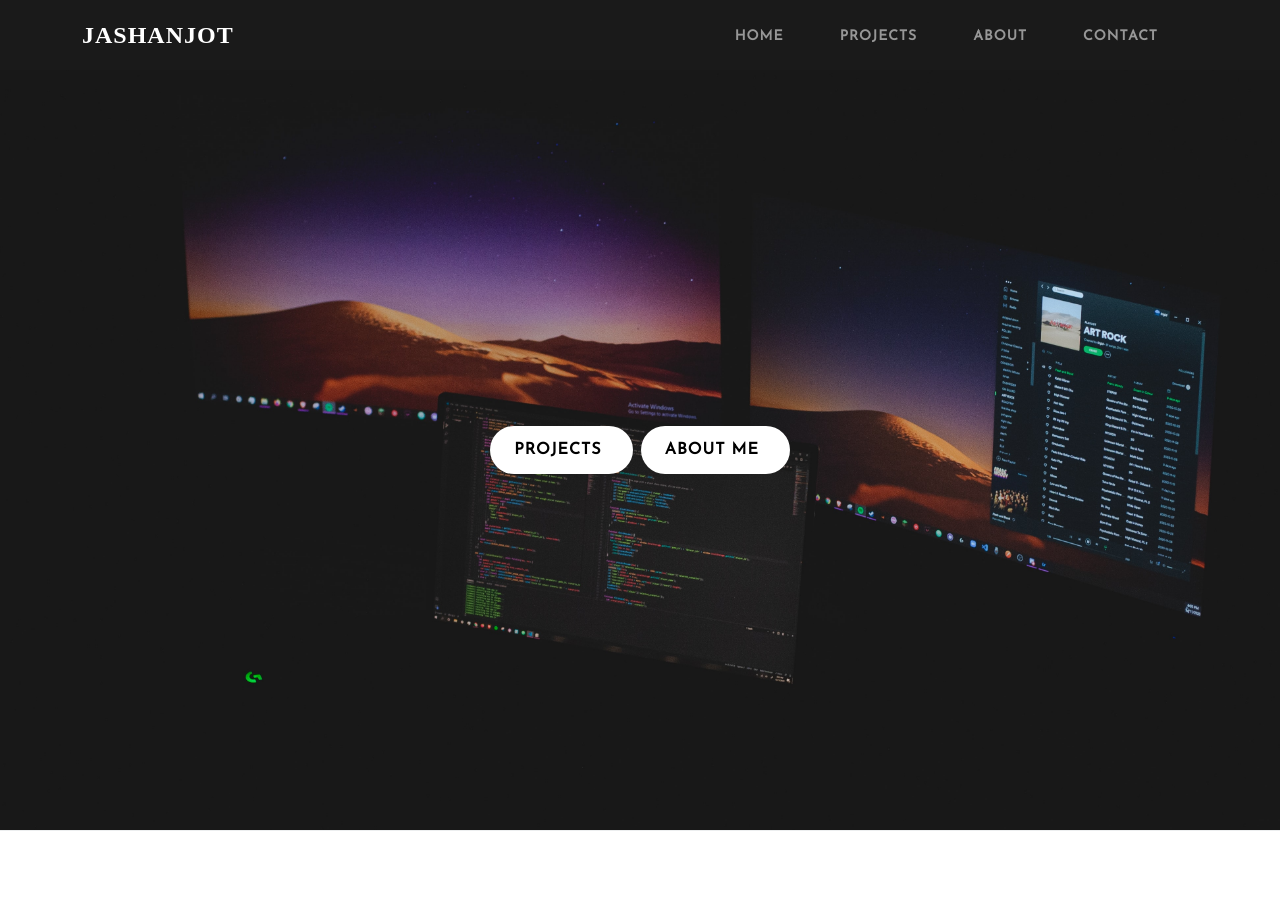
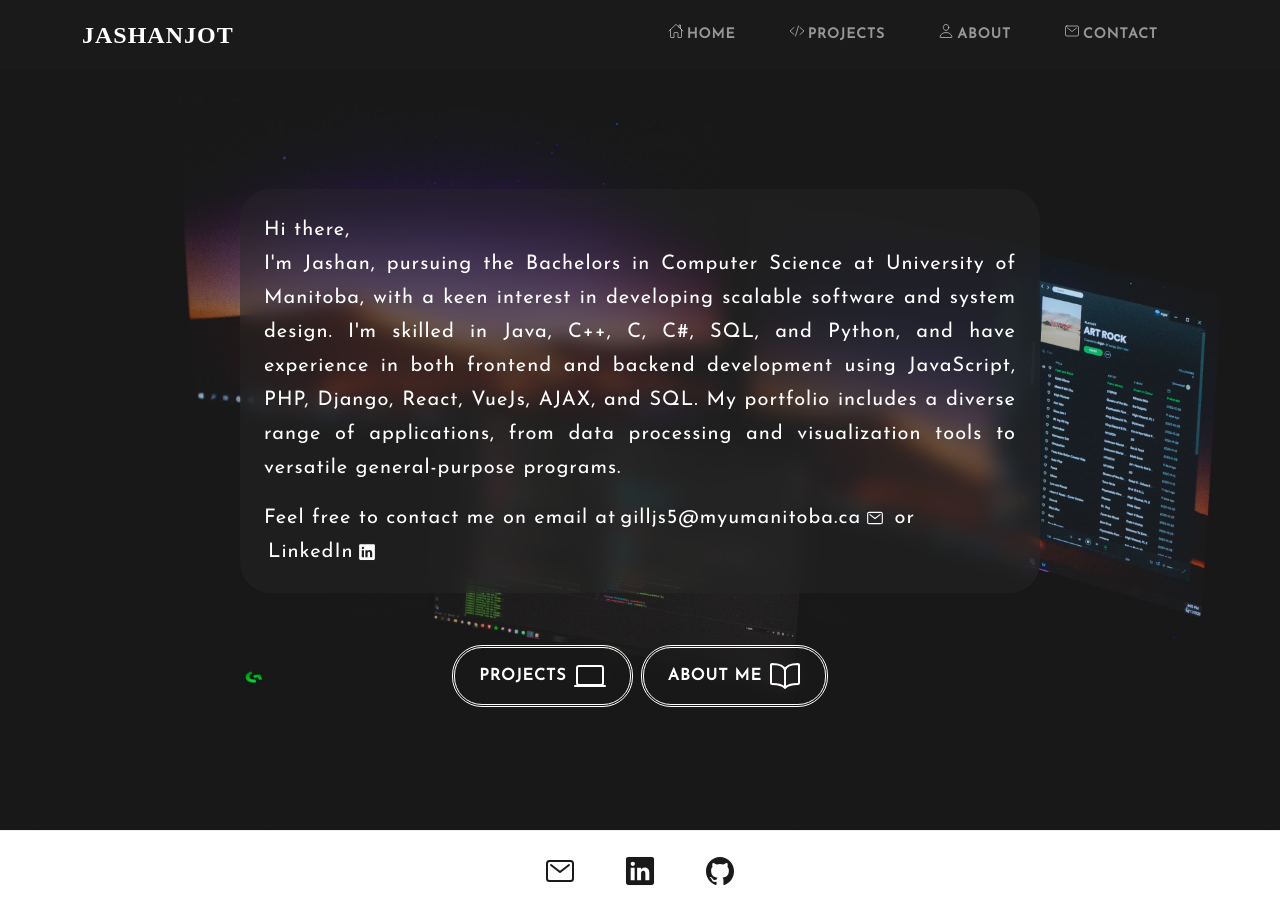
Before and after one commit to Jashann/jashann.github.io, a React (Create React App) app: page / in a window 1280 px wide. Before the commit the page ends 879 px from the top, so only its background shows below. Built offline with nearby package versions, Linux system fonts and the light colour scheme; a web font is replaced by a local one.

Commit message:
v9 - add main content, changed - about, work.

```diff
--- a/src/assets/css/index.scss
+++ b/src/assets/css/index.scss
@@ -24,6 +24,13 @@
 #toggle-theme > ion-icon {
   font-size: 30px;
   margin-top: 6px
+}
+
+.main-button {
+    color: #fff;
+    background-color: #1f1f1f38;
+    border: 3px double white;
+    backdrop-filter: blur(10px);
 }
 
 
@@ -56,10 +63,26 @@ body {
     height: 95vh;
     width: 100%;
     text-align: center;
-    padding: 0 100px;
+    padding: 0 30px;
     display: flex;
     justify-content: center;
     align-items: center;
+
+    .main-content {
+      max-width: 800px;
+      text-align: center;
+      display: flex;
+      flex-direction: column;
+      justify-content: center;
+      align-items: center;
+    }
+
+    .main-content-text {
+      background: #28282878;
+      color: #fff;
+      border-radius: 30px;
+      backdrop-filter: blur(10px);
+    }
 
     .btn-outline-primary {
         color: #ffffff;
--- a/src/assets/helpers/FunFacts.data.js
+++ b/src/assets/helpers/FunFacts.data.js
@@ -1,6 +1,5 @@
 export const facts = [
-    "I love traveling and have traveled to 5 countries so far (Canada, USA, India, Mexico, and Singapore), check out my travel page (IN PROGRESS) to see some of the best parts of the world.",
-    "I am a big celebrity, just kidding! But if you google my name ('Jashanjot Gill') you will find me easily.",
-    "Was this website made in 1990, it looks black and white only? Yeah, I went in past and created this design so visitors focus on content rather than colors or graphics.",
-    "Where was the design copied from? Well it's result of my efforts to make you read. I love it that you are reading about me :) ",
-]
+  'Buckle up, because you’re about to embark on a journey with me, Jashanjot Gill! I’m a seasonal traveler who’s left footprints in five countries so far - Canada, USA, India, Mexico, and Singapore. Want a sneak peek into my adventures? My travel page (still under construction) is your ticket to some of the world’s most breathtaking sights!',
+  'You’ve probably noticed my website’s retro black and white design. Did I time travel back to the 1990s to create it? Not quite! I chose this minimalist design to keep your focus on the content rather than the colors or graphics.',
+  'And no, I didn’t copy this design from anywhere. It’s all my own creation, designed to keep you reading. And guess what? It worked! You’re here, learning all about me. Thanks for sticking around!',
+];
--- a/src/assets/helpers/WORK.data.js
+++ b/src/assets/helpers/WORK.data.js
@@ -1,33 +1,37 @@
 export const WORK_EXPERIENCE = [
   {
-        title:  "Full Stack Engineer Intern",
-        company: "Elmer Manufacturing",
-        duration: "May 2023 - Present",
-        location: "Winnipeg, MB, Canada",
-        description: ["Collaborated as a part of the Agile team to work on developing new and existing features," +
-                    " fixing bugs on, and optimizing a full stack cloud production project developed over 5 years.",
-                    "Technologies worked with Docker, AWS, Python, FastApi, VueJs, C#, XML, Redis, Jira, BitBucket (Git)",
-                    "Concepts Used: State Management (State Machines), Design pattern (MVVM)"
-        ]
+    title: 'Full Stack Engineer Intern',
+    company: 'Elmer Manufacturing',
+    duration: 'May 2023 - Dec 2023',
+    location: 'Winnipeg, MB, Canada',
+    description: [
+      'Optimized a full-stack production project developed over 5 years for running efficiently on a microcontroller.',
+      'Enhanced the overall efficiency of the system by implementing a batching process for multiple API calls as a single transaction, thereby reducing database access.',
+      'Conducted thorough profiling to identify and rectify slow processes, resulting in improved system performance.',
+      'Utilized dependency injection to ensure every method was unit-testable, leading to more modular and maintainable code.',
+      'Skills: Object-Relational Mapping (ORM) · Docker · AWS · Unit Testing · C# · SQL · Git · Databases · Agile Methodologies · Unix · REST APIs · Python (Programming Language) · State Management (State Machines) · Design pattern (MVVM)',
+    ],
   },
 
   {
-        title:  "Software Engineer Intern",
-        company: "Megalodon Lab",
-        duration: "May 2022 - Aug 2022",
-        location: "Winnipeg, MB, Canada",
-        description: ["Engineered Product Evaluation and Prediction software to reduce the cost of data analytics for small retail businesses, as part of a student-led, non-profit, open-source development team.",
-                      "Programmed a data refinement algorithm and utilized a featured data structure in Java to store, filter, optimize and survey a sample data set of 540000+ invoices.",
-                      "Designed a Swing GUI to display the data predictions derived from 10+ metric methods and a machine learning algorithm created to maximize accuracy."]
+    title: 'Software Engineer Intern',
+    company: 'Megalodon Lab',
+    duration: 'May 2022 - Aug 2022',
+    location: 'Winnipeg, MB, Canada',
+    description: [
+      'Engineered Product Evaluation and Prediction software to reduce the cost of data analytics for small retail businesses, as part of a student-led, non-profit, open-source development team.',
+      'Programmed a data refinement algorithm and utilized a featured data structure in Java to store, filter, optimize and survey a sample data set of 540000+ invoices.',
+      'Designed a Swing GUI to display the data predictions derived from 10+ metric methods and a machine learning algorithm created to maximize accuracy.',
+    ],
   },
 
   {
-        title:  "TA/Grader",
-        company: "University of Manitoba",
-        duration: "Sep 2022 - Dec 2022",
-        location: "Winnipeg, MB, Canada",
-        description: ["Evaluated students’ assignments, midterm exams, and final exams for COMP 2160 Programming Practices, which primarily deals with memory management, testing in C, and interacting with Unix."]
+    title: 'TA/Grader',
+    company: 'University of Manitoba',
+    duration: 'Sep 2022 - Dec 2022',
+    location: 'Winnipeg, MB, Canada',
+    description: [
+      'Evaluated students’ assignments, midterm exams, and final exams for COMP 2160 Programming Practices, which primarily deals with memory management, testing in C, and interacting with Unix.',
+    ],
   },
-
-
 ];
--- a/src/pages/about.page.jsx
+++ b/src/pages/about.page.jsx
@@ -6,40 +6,37 @@ import Work from '../components/work.component';
 
 export default function AboutPage() {
   return (
-    <div className='about'>
+    <div className="about">
       <div className="container my-5">
         <ProfileImage />
-
-            <div className='mt-5 text-justify'>
+        <div className="mt-5 text-justify">
           <p className="py-1">
-                    I am Jashanjot. I am an aspiring Software Engineering, currently living in Canada. I'm doing a  <u>Bachelor of Science [Honours - Computer Science]</u>  at the <u>University of Manitoba</u>.
+            I am currently enrolled in the Bachelor of Science program at the
+            University of Manitoba, specializing in Computer Science (Honours).
+            My primary focus is on building scalable software.
           </p>
 
           <p className="py-1">
-                    My primary focus and inspiration for my studies is <u>building scalable software</u>.
+            I am proficient in Java, C++, C, C#, SQL, and Python. I have
+            experience in both front and back-end development, utilizing
+            JavaScript, TypeScript, NodeJS, Django, React, VueJs, jQuery, AJAX,
+            and SQL. I am familiar with tools such as Docker, Git, AWS, and
+            JetBrains workspace.
           </p>
 
           <p className="py-1">
-                    I am proficient in: <u>Java, C++, C, C#, SQL, and Python</u>.
-                </p>
-
-                <p className="py-1">
-                    I am experienced in both <u>front and back-end development</u>, and worked with <u>JavaScript, TypeScript, NodeJS, Django, React, VueJs, jQuery, AJAX, and SQL</u>.
-                </p>
-
-                <p className="py-1">
-                    I have worked with tools: <u>Docker, Git, AWS, Jetbrains workspace</u>.
-                </p>
-
-                <p className="py-1">
-                    I regularly take a part in <u>competitive programming contests</u> to meet new like-minded people, practice and improve my knowledge of <u>Data Structures and Algorithms</u>.  I have created programs for data processing and visualizing data, as well as general-purpose apps.
+            I regularly participate in competitive programming contests to
+            network with like-minded individuals and enhance my knowledge of
+            Data Structures and Algorithms. My portfolio includes programs for
+            data processing and visualization as well as general-purpose
+            applications.
             <div className="py-2"></div>
           </p>
         </div>
 
-            <Work/>
+        <Work />
         <FunFacts />
       </div>
     </div>
-  )
+  );
 }
--- a/src/pages/index.page.jsx
+++ b/src/pages/index.page.jsx
@@ -6,12 +6,60 @@ import { URL_ROUTES } from '../assets/helpers/URL_ROUTES.routes'
 export default function IndexPage() {
   return (
     <>
-        <header className="main-header">
-            <div className="main-header-btns d-flex">
-                <Link to={URL_ROUTES.projects} className="m-1 btn btn-secondary">Projects <ion-icon size="large" name="laptop-outline"></ion-icon> </Link>
-                <Link to={URL_ROUTES.about} className="m-1 btn btn-secondary">About Me <ion-icon size="large" name="book-outline"></ion-icon> </Link>
-            </div>
-        </header>
+      <header className="main-header">
+        <div className="main-content">
+          <div className="main-content-text lead p-4 mb-5">
+            <p className="text-justify">
+              Hi there,
+              <br />
+              I'm Jashan, pursuing the Bachelors in Computer Science at
+              University of Manitoba, with a keen interest in developing
+              scalable software and system design. I'm skilled in Java, C++, C,
+              C#, SQL, and Python, and have experience in both frontend and
+              backend development using JavaScript, PHP, Django, React, VueJs,
+              AJAX, and SQL. My portfolio includes a diverse range of
+              applications, from data processing and visualization tools to
+              versatile general-purpose programs.
+            </p>
+            <p className="text-start mb-0">
+              Feel free to contact me on email at
+              <a
+                className="text-decoration-none ms-1 text-light in-flex-center"
+                href={'mailto:' + URL_ROUTES.a_email}
+                rel="noreferrer"
+              >
+                {URL_ROUTES.a_email}
+                <ion-icon size="small" name="mail-outline"></ion-icon>
+              </a>
+              <span className="in-flex-center"> </span> or
+              <a
+                className="text-decoration-none ms-1 text-light in-flex-center"
+                target="_blank"
+                href={URL_ROUTES.a_linkedIn}
+                rel="noreferrer"
+              >
+                LinkedIn
+                <ion-icon size="small" name="logo-linkedin"></ion-icon>
+              </a>
+            </p>
+          </div>
+
+          <div className="main-header-btns d-flex">
+            <Link
+              to={URL_ROUTES.projects}
+              className="m-1 btn btn-secondary main-button"
+            >
+              Projects <ion-icon size="large" name="laptop-outline"></ion-icon>{' '}
+            </Link>
+            <Link
+              to={URL_ROUTES.about}
+              className="m-1 btn btn-secondary main-button"
+            >
+              About Me <ion-icon size="large" name="book-outline"></ion-icon>{' '}
+            </Link>
+          </div>
+        </div>
+      </header>
     </>
-  )
+  );
 }
```
Lines whose indentation alone changed are shown as unchanged.
